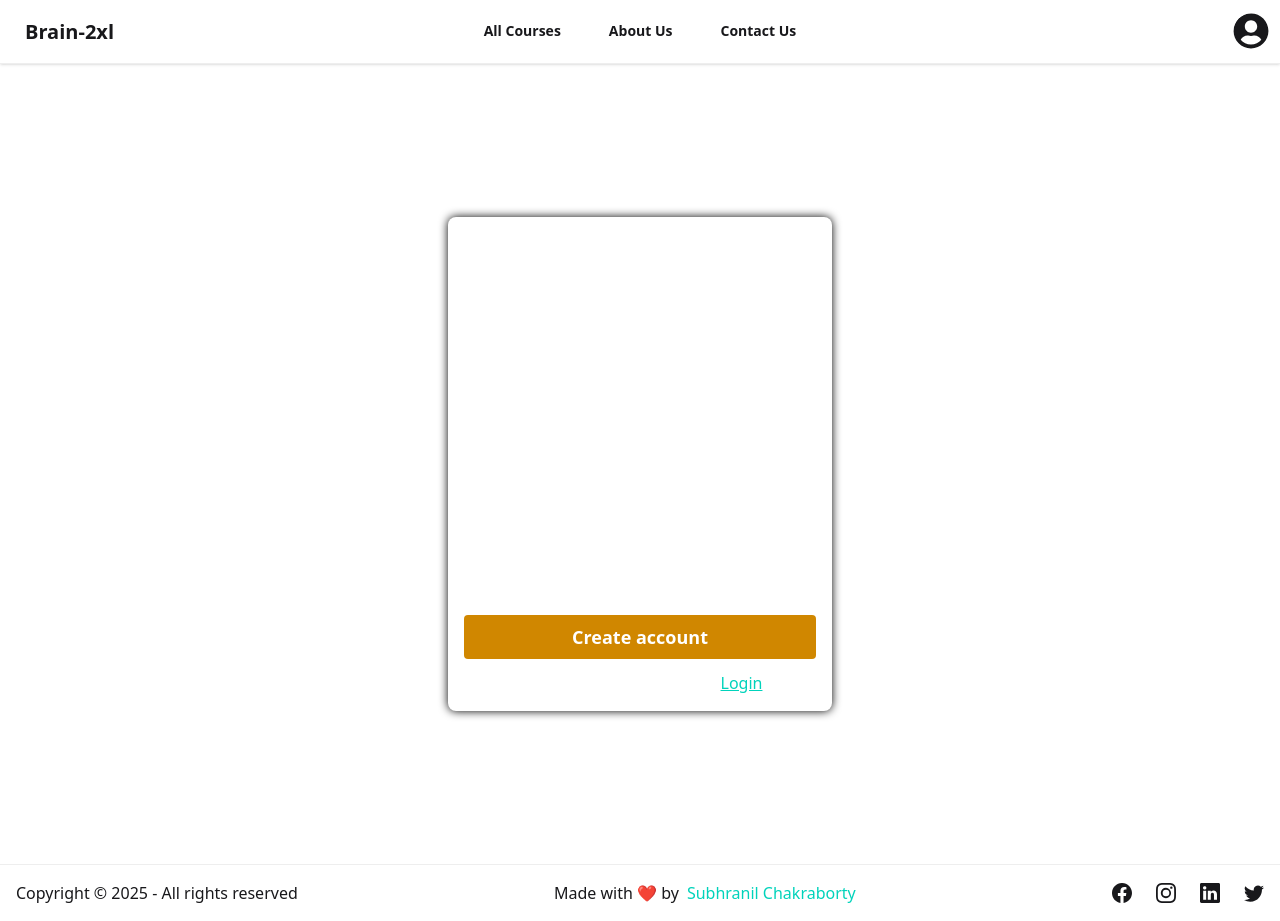
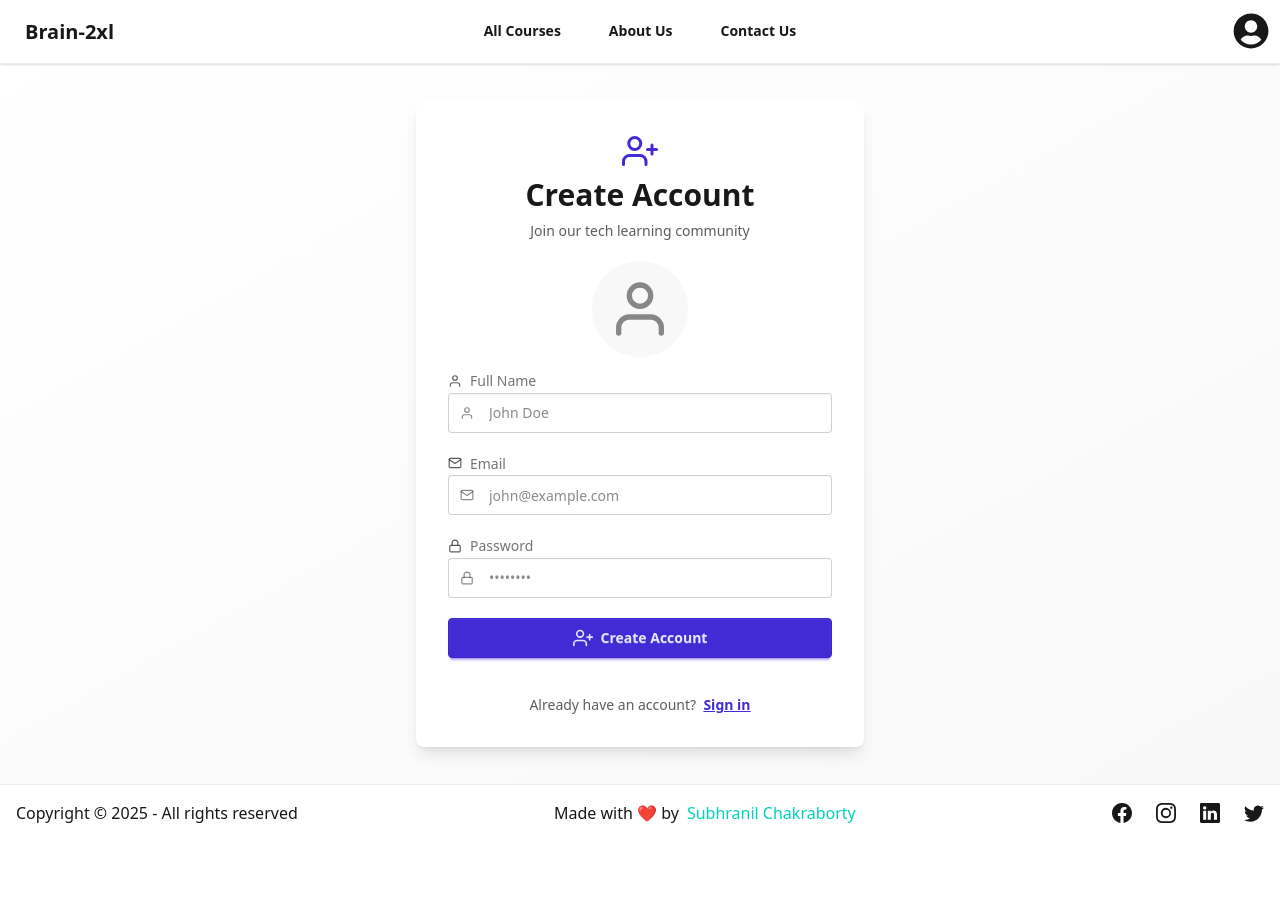
Before and after one commit to subhranil002/Learning-Management-System-Frontend, a React (Vite) app: page /signup in a window 1280 px wide. After the commit the page ends 841 px from the top, so only its background shows below. Built offline with nearby package versions, Linux system fonts and the light colour scheme; no server answers.

Commit message:
Update UI of SignUp, AboutUs

```diff
--- a/src/App.jsx
+++ b/src/App.jsx
@@ -14,7 +14,7 @@ import CreateLecture from "./Pages/Course/Lecture/CreateLecture";
 import Displaylectures from "./Pages/Course/Lecture/DisplayLectures";
 import Denied from "./Pages/Denied";
 import HomePage from "./Pages/HomePage";
-import Login from "./Pages/Login";
+import Login from "./Pages/login";
 import NotFound from "./Pages/NotFound";
 import Checkout from "./Pages/Payment/Checkout";
 import CheckoutFailure from "./Pages/Payment/CheckoutFailure";
--- /dev/null
+++ b/src/Components/FeatureItem.jsx
@@ -0,0 +1,10 @@
+function FeatureItem({ icon, text }) {
+    return (
+        <li className="flex items-center gap-3 p-4 bg-base-100 rounded-xl hover:bg-base-200 transition-colors">
+            <span className="text-warning text-2xl">{icon}</span>
+            <span className="text-lg font-medium">{text}</span>
+        </li>
+    );
+}
+
+export default FeatureItem;
--- a/src/Pages/SignUp.jsx
+++ b/src/Pages/SignUp.jsx
@@ -1,6 +1,6 @@
 import { useForm } from "react-hook-form";
 import toast from "react-hot-toast";
-import { BsPersonCircle } from "react-icons/bs";
+import { FiLock, FiMail, FiUser, FiUserPlus } from "react-icons/fi";
 import { useDispatch } from "react-redux";
 import { Link, useNavigate } from "react-router-dom";
 
@@ -15,83 +15,90 @@ function Signup() {
 
     async function onSubmit(data) {
         const res = await dispatch(signUp(data));
-        if (res.payload.success) {
-            navigate("/");
-        }
+        if (res.payload?.success) navigate("/");
     }
 
     async function onError(errors) {
-        if (errors.file) {
-            toast.error(errors.file.message);
-        }
-
-        if (errors.fullName) {
-            toast.error(errors.fullName.message);
-        }
-
-        if (errors.email) {
-            toast.error(errors.email.message);
-        }
-
-        if (errors.password) {
-            toast.error(errors.password.message);
-        }
+        Object.values(errors).forEach((error) => {
+            if (error.message) toast.error(error.message);
+        });
     }
 
     return (
         <HomeLayout>
-            <div className="flex overflow-x-auto items-center justify-center h-[100vh]">
+            <div className="min-h-[90vh] flex items-center justify-center bg-gradient-to-br from-base-100 to-base-200 p-4">
+                <div className="card w-full max-w-md bg-base-100 shadow-lg">
                     <form
-                    noValidate
                         onSubmit={handleSubmit(onSubmit, onError)}
-                    className="flex flex-col justify-center gap-3 rounded-lg p-4 text-white w-96 shadow-[0_0_10px_black]"
+                        className="card-body p-8 space-y-3"
                     >
-                    <h1 className="text-center text-2xl font-bold">
-                        Registration Page
-                    </h1>
-                    <label htmlFor="image_uploads" className="cursor-pointer">
-                        {selectedFile?.type?.startsWith("image/") ? (
+                        <div className="text-center space-y-2">
+                            <FiUserPlus className="inline-block text-4xl text-primary mb-2" />
+                            <h2 className="text-3xl font-bold">
+                                Create Account
+                            </h2>
+                            <p className="text-sm text-base-content/70">
+                                Join our tech learning community
+                            </p>
+                        </div>
+                        <div className="form-control mx-auto my-auto">
+                            <label className="label justify-center cursor-pointer">
+                                <div className="avatar">
+                                    <div className="w-24 rounded-full bg-base-200 relative">
+                                        {selectedFile?.type?.startsWith(
+                                            "image/"
+                                        ) ? (
                                             <img
-                                className="w-24 h-24 rounded-full m-auto"
-                                src={URL.createObjectURL(selectedFile)}
+                                                src={URL.createObjectURL(
+                                                    selectedFile
+                                                )}
                                             />
                                         ) : (
-                            <BsPersonCircle className="w-24 h-24 rounded-full m-auto" />
+                                            <FiUser className="w-full h-full p-4 text-base-content/50" />
                                         )}
+                                    </div>
+                                </div>
+                                <input
+                                    type="file"
+                                    className="hidden"
+                                    accept=".jpg, .jpeg, .png, .svg"
+                                    {...register("file", {
+                                        required: "Profile picture is required",
+                                    })}
+                                />
                             </label>
-                    <input
-                        className="hidden"
-                        type="file"
-                        name="image_uploads"
-                        id="image_uploads"
-                        accept=".jpg, .jpeg, .png, .svg"
-                        {...register("file", { required: "Avatar is required" })}
-                    />
-                    <div className="flex flex-col gap-1">
-                        <label htmlFor="fullName" className="font-semibold">
-                            Name
+                        </div>
+                        <div className="form-control">
+                            <label className="label">
+                                <span className="label-text flex items-center gap-2">
+                                    <FiUser className="text-base-content/70" />
+                                    Full Name
+                                </span>
                             </label>
+                            <div className="relative">
                                 <input
                                     type="text"
-                            name="fullName"
-                            id="fullName"
-                            placeholder="Enter your name.."
-                            className="bg-transparent px-2 py-1 border"
+                                    placeholder="John Doe"
+                                    className="input input-bordered pl-10 w-full"
                                     {...register("fullName", {
-                                required: "Name is required",
+                                        required: "Full name is required",
                                     })}
                                 />
+                                <FiUser className="absolute left-3 top-1/2 transform -translate-y-1/2 text-base-content/50" />
                             </div>
-                    <div className="flex flex-col gap-1">
-                        <label htmlFor="email" className="font-semibold">
+                        </div>
+                        <div className="form-control">
+                            <label className="label">
+                                <span className="label-text flex items-center gap-2">
+                                    <FiMail className="text-base-content/70" />
                                     Email
+                                </span>
                             </label>
+                            <div className="relative">
                                 <input
                                     type="email"
-                            name="email"
-                            id="email"
-                            placeholder="Enter your email.."
-                            className="bg-transparent px-2 py-1 border"
+                                    placeholder="john@example.com"
+                                    className="input input-bordered pl-10 w-full"
                                     {...register("email", {
                                         required: "Email is required",
                                         pattern: {
@@ -100,23 +107,27 @@ function Signup() {
                                         },
                                     })}
                                 />
+                                <FiMail className="absolute left-3 top-1/2 transform -translate-y-1/2 text-base-content/50" />
                             </div>
-                    <div className="flex flex-col gap-1">
-                        <label htmlFor="password" className="font-semibold">
+                        </div>
+                        <div className="form-control">
+                            <label className="label">
+                                <span className="label-text flex items-center gap-2">
+                                    <FiLock className="text-base-content/70" />
                                     Password
+                                </span>
                             </label>
+                            <div className="relative">
                                 <input
                                     type="password"
-                            name="password"
-                            id="password"
-                            placeholder="Enter your password.."
-                            className="bg-transparent px-2 py-1 border"
+                                    placeholder="••••••••"
+                                    className="input input-bordered pl-10 w-full"
                                     {...register("password", {
                                         required: "Password is required",
                                         minLength: {
                                             value: 8,
                                             message:
-                                        "Password must be at least 6 characters",
+                                                "Password must be at least 8 characters",
                                         },
                                         pattern: {
                                             value: /^(?=.*[A-Z])(?=.*\d)(?=.*[@$!%*?&#])[A-Za-z\d@$!%*?&#]+$/,
@@ -125,25 +136,32 @@ function Signup() {
                                         },
                                     })}
                                 />
+                                <FiLock className="absolute left-3 top-1/2 transform -translate-y-1/2 text-base-content/50" />
+                            </div>
                         </div>
                         <button
                             type="submit"
-                        className="mt-2 bg-yellow-600 hover:bg-yellow-500 transition-all ease-in-out duration-300 rounded-sm py-2 font-semibold text-lg cursor-pointer"
+                            className="btn btn-primary btn-block gap-2"
                         >
-                        Create account
+                            <FiUserPlus className="text-xl" />
+                            Create Account
                         </button>
-                    <p className="text-center">
-                        Already have an account ? &nbsp;
+                        <div className="text-center pt-4">
+                            <span className="text-sm text-base-content/70">
+                                Already have an account? &nbsp;
                                 <Link
                                     to="/login"
-                            className="link text-accent cursor-pointer"
+                                    className="link link-primary font-semibold"
                                 >
-                            Login
+                                    Sign in
                                 </Link>
-                    </p>
+                            </span>
+                        </div>
                     </form>
+                </div>
             </div>
         </HomeLayout>
     );
 }
+
 export default Signup;
```
Also changed, not shown: src/Components/CarouselSlide.jsx (+30 -10 lines), src/Pages/AboutUs.jsx (+58 -26 lines), src/Assets/Images/aboutMainImage.jpeg (added), src/Assets/Images/aboutMainImage.png (deleted). Lines whose indentation alone changed are shown as unchanged.
